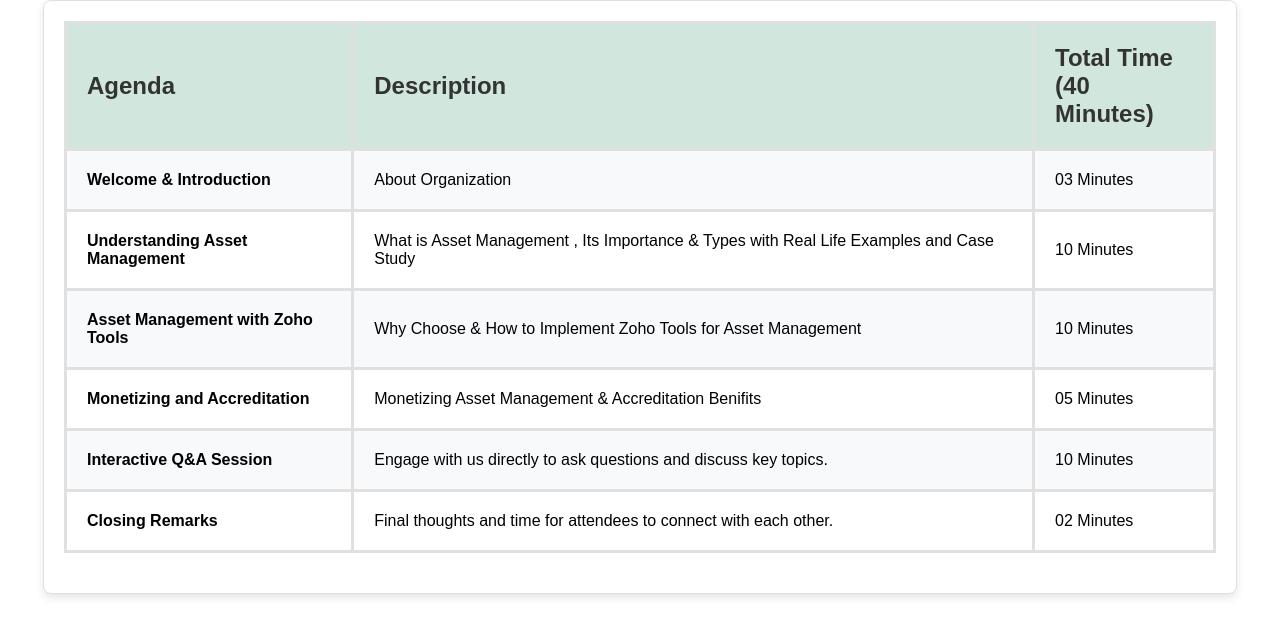
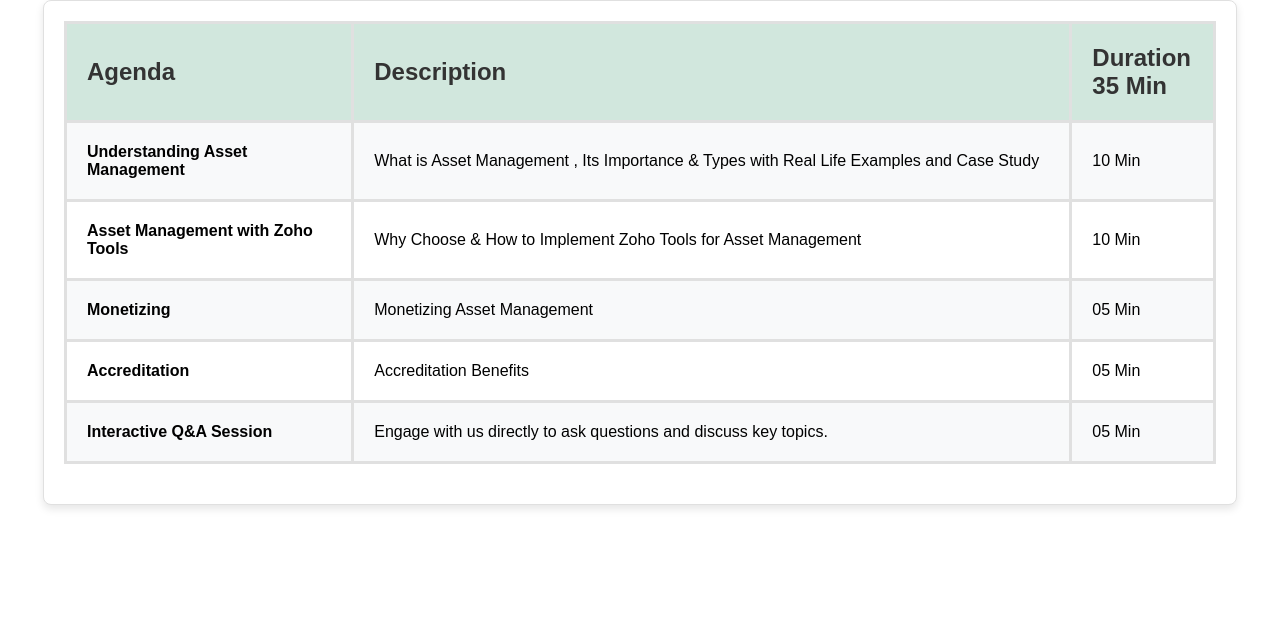
Before and after one commit to Vigykshit/Agenda, a plain HTML site: page index.html in a window 1280 px wide. Drawn offline with Linux system fonts and the light colour scheme.

Commit message:
first commit

```diff
--- a/index.html
+++ b/index.html
@@ -12,38 +12,35 @@
             <tr class="agenda">
                 <th class="agenda1">Agenda</th>
                 <th>Description</th>
-                <th>Total Time<br/>(40 Minutes)</th>
+                <th>Duration<br/>35 Min</th>
             </tr>
-            <tr>
-                <td><b>Welcome & Introduction</b></td>
-                <td >About Organization</td>
-                <td>03 Minutes</td>
-            </tr>
+
             <tr>
                 <td><b>Understanding Asset Management </b></td>
                 <td>What is Asset Management , Its Importance & Types with Real Life Examples and Case Study</td>
-                <td>10 Minutes</td>
+                <td>10 Min</td>
             </tr>
             <tr>
                 <td><b>Asset Management with Zoho Tools</b></td>
                 <td>Why Choose & How to Implement Zoho Tools for Asset Management</td>
-                <td>10 Minutes</td>
+                <td>10 Min</td>
             </tr>
             <tr>
-                <td><b>Monetizing and Accreditation</b></td>
-                <td>Monetizing Asset Management & Accreditation Benifits</td>
-                <td>05 Minutes</td>
+                <td><b>Monetizing </b></td>
+                <td>Monetizing Asset Management </td>
+                <td>05 Min</td>
+            </tr>
+            <tr>
+                <td><b> Accreditation</b></td>
+                <td>Accreditation Benefits</td>
+                <td>05 Min</td>
             </tr>
             <tr>
                 <td><b>Interactive Q&A Session</b></td>
                 <td>Engage with us directly to ask questions and discuss key topics.</td>
-                <td>10 Minutes</td>
+                <td>05 Min</td>
             </tr>
-            <tr>
-                <td><b>Closing Remarks</b></td>
-                <td>Final thoughts and time for attendees to connect with each other.</td>
-                <td>02 Minutes</td>
-            </tr>
+
         </table>
     </div>
 </body>
```
